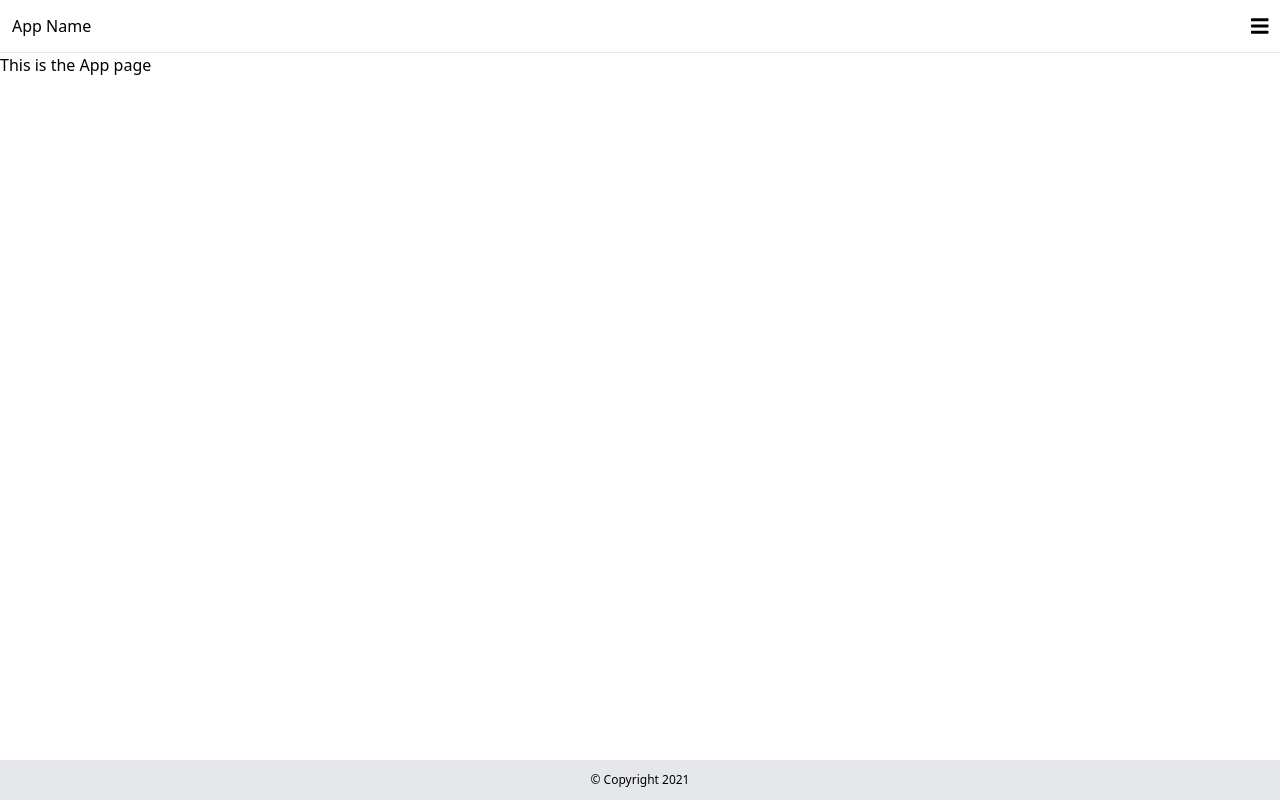
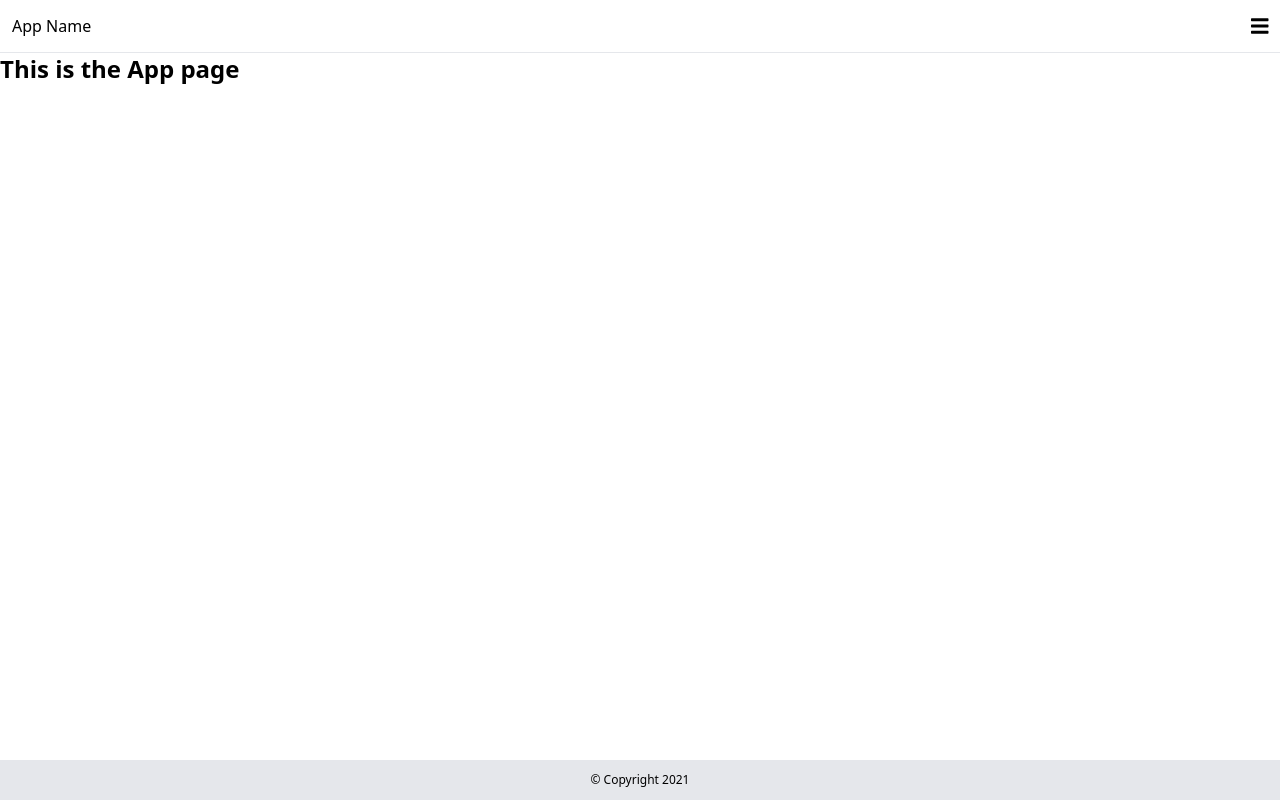
Before and after one commit to KurtPrice/ReactSkeleton, a React (Create React App) app: page / in a window 1280 px wide. Built offline with nearby package versions, Linux system fonts and the light colour scheme.

Commit message:
Update package and add classnames

```diff
--- a/package.json
+++ b/package.json
@@ -13,6 +13,7 @@
     "node-spring": "^0.0.0",
     "react": "^17.0.1",
     "react-dom": "^17.0.1",
+    "react-router-dom": "^5.2.0",
     "react-scripts": "4.0.2",
     "react-spring": "^8.0.27",
     "tailwindcss": "^2.0.2",
--- a/src/App.js
+++ b/src/App.js
@@ -15,10 +15,10 @@ function App() {
         <Router>
           <Switch>
             <Route exact path="/">
-              <h2>This is the App page</h2>
+              <h2 className="font-bold text-2xl">This is the App page</h2>
             </Route>
             <Route path="/settings">
-              <h2>This is the settings page</h2>
+              <h2 className="font-bold text-2xl">This is the settings page</h2>
             </Route>
           </Switch>
         </Router>
```
Also changed, not shown: 1 other file (tests, documents, lock files or other folders).
